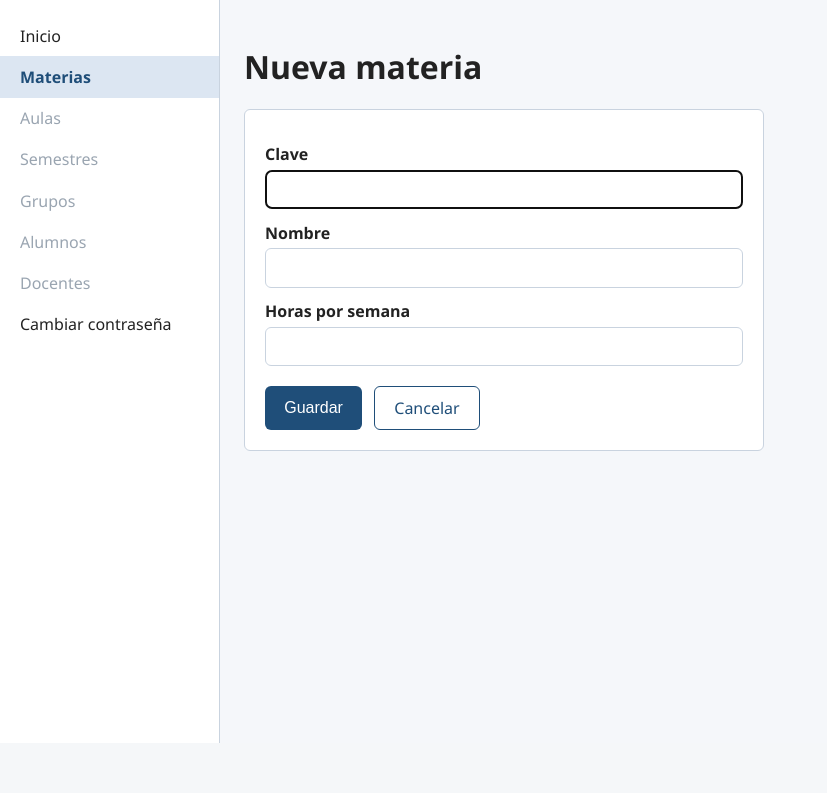
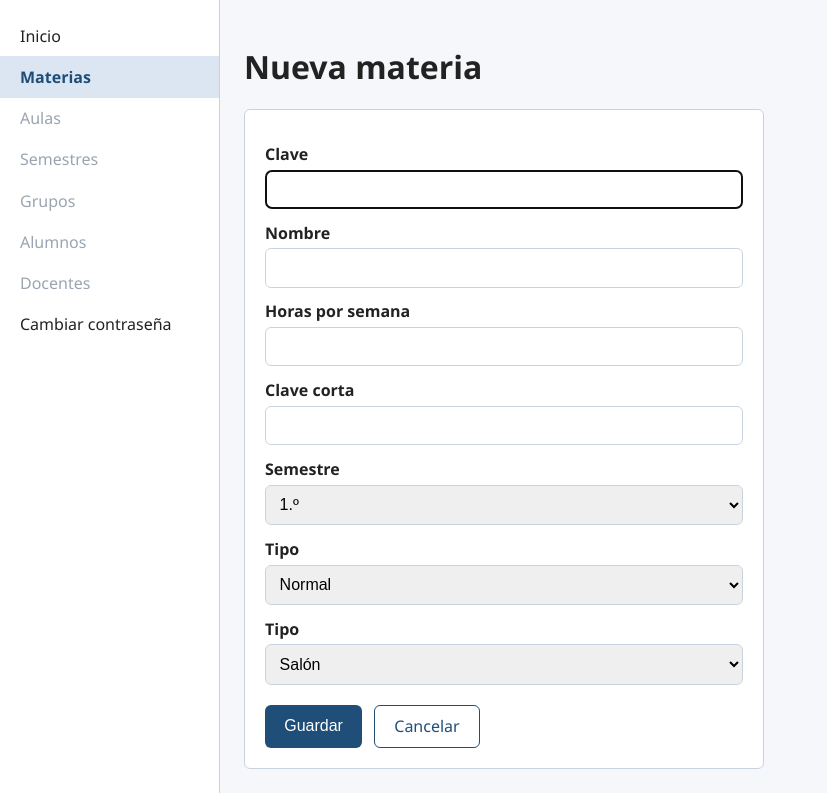
Before and after one commit to V-spike/sistema-web-escolar, a Laravel app: a page that uses resources/views/materias/crear.blade.php in a window 1280 px wide. Shown: the part 64-857 px from the top of the page, without its empty margins (0-827 px from the left). Before the commit the page ends 807 px from the top, so only its background shows below. Run offline with Laravel 12, Linux system fonts and the light colour scheme; a user stored in the database is signed in; data comes from the database, SQL or seed files in the repository.

Commit message:
T-45: campos de plan en materias y tipo en aulas

```diff
--- a/resources/views/aulas/index.blade.php
+++ b/resources/views/aulas/index.blade.php
@@ -7,6 +7,9 @@
 @endsection
 
 @section('contenido')
+@php
+    $tipos = ['salon' => 'Salón', 'laboratorio' => 'Laboratorio', 'auditorio' => 'Auditorio'];
+@endphp
 <div class="barra-catalogo">
     <h1>Aulas</h1>
     <a href="{{ route('aulas.create') }}" class="btn btn--primario btn--enlace">Nueva aula</a>
@@ -15,12 +18,13 @@
 <div class="tabla-contenedor">
     <table class="tabla-catalogo">
         <thead>
-            <tr><th>Clave</th><th>Edificio</th><th>Capacidad</th><th>Estado</th><th>Acciones</th></tr>
+            <tr><th>Clave</th><th>Tipo</th><th>Edificio</th><th>Capacidad</th><th>Estado</th><th>Acciones</th></tr>
         </thead>
         <tbody>
         @forelse ($aulas as $aula)
             <tr @class(['tabla-catalogo__fila--baja' => ! $aula->activo])>
                 <td>{{ $aula->clave }}</td>
+                <td>{{ $aula->tipo}}</td>
                 <td>{{ $aula->edificio }}</td>
                 <td>{{ $aula->capacidad }}</td>
                 <td>
--- a/resources/views/materias/crear.blade.php
+++ b/resources/views/materias/crear.blade.php
@@ -27,6 +27,39 @@
            class="campo @error('horas_semana') campo--error @enderror" required>
     @error('horas_semana') <div class="mensaje mensaje--error">{{ $message }}</div> @enderror
 
+        <label for="clave_corta" class="campo__etiqueta">Clave corta</label>
+    <input id="clave_corta" name="clave_corta" type="text" maxlength="10"
+           value="{{ old('clave_corta', $materia->clave_corta ?? '') }}"
+           class="campo @error('clave_corta') campo--error @enderror" required>
+    @error('clave_corta') <div class="mensaje mensaje--error">{{ $message }}</div> @enderror
+
+    <label for="semestre" class="campo__etiqueta">Semestre</label>
+    <select id="semestre" name="semestre"
+            class="campo @error('semestre') campo--error @enderror" required>
+        @foreach ([1 => '1.º', 2 => '2.º', 3 => '3.º', 4 => '4.º', 5 => '5.º', 6 => '6.º'] as $valor => $texto)
+            <option value="{{ $valor }}" @selected((int) old('semestre', $materia->semestre ?? 1) === $valor)>{{ $texto }}</option>
+        @endforeach
+    </select>
+    @error('semestre') <div class="mensaje mensaje--error">{{ $message }}</div> @enderror
+
+    <label for="tipo" class="campo__etiqueta">Tipo</label>
+    <select id="tipo" name="tipo"
+            class="campo @error('tipo') campo--error @enderror" required>
+        @foreach (['normal' => 'Normal', 'bloque_comun' => 'Bloque común', 'tutoria' => 'Tutoría'] as $valor => $texto)
+            <option value="{{ $valor }}" @selected(old('tipo', $materia->tipo ?? 'normal') === $valor)>{{ $texto }}</option>
+        @endforeach
+    </select>
+    @error('tipo') <div class="mensaje mensaje--error">{{ $message }}</div> @enderror
+
+        <label for="tipo" class="campo__etiqueta">Tipo</label>
+    <select id="tipo" name="tipo"
+            class="campo @error('tipo') campo--error @enderror" required>
+        @foreach (['salon' => 'Salón', 'laboratorio' => 'Laboratorio', 'auditorio' => 'Auditorio'] as $valor => $texto)
+            <option value="{{ $valor }}" @selected(old('tipo', $aula->tipo ?? 'salon') === $valor)>{{ $texto }}</option>
+        @endforeach
+    </select>
+    @error('tipo') <div class="mensaje mensaje--error">{{ $message }}</div> @enderror
+
     <div class="formulario__acciones">
         <button type="submit" class="btn btn--primario">Guardar</button>
         <a href="{{ route('materias.index') }}" class="btn btn--secundario btn--enlace">Cancelar</a>
```
Also changed, not shown: resources/views/aulas/crear.blade.php (+9 -0 lines), resources/views/aulas/editar.blade.php (+9 -0 lines), resources/views/materias/editar.blade.php (+22 -0 lines), resources/views/materias/index.blade.php (+7 -1 lines).
